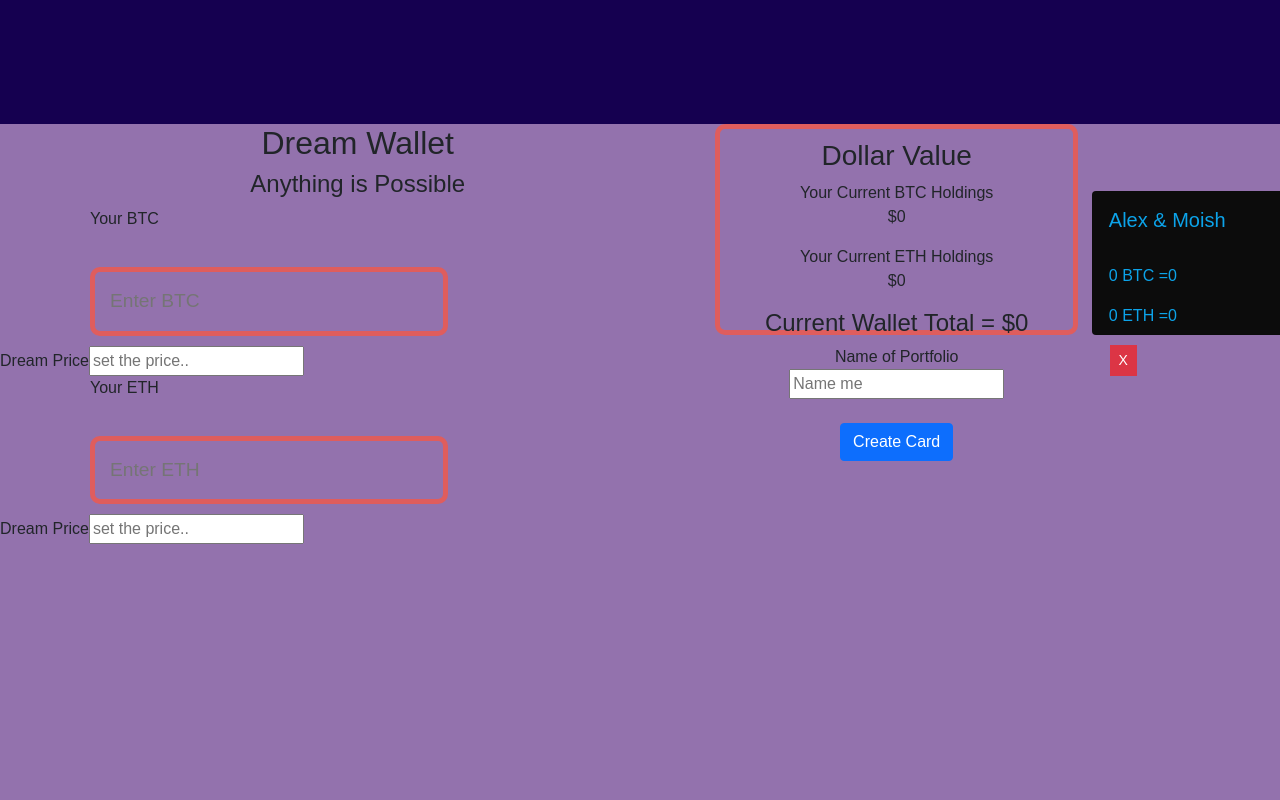
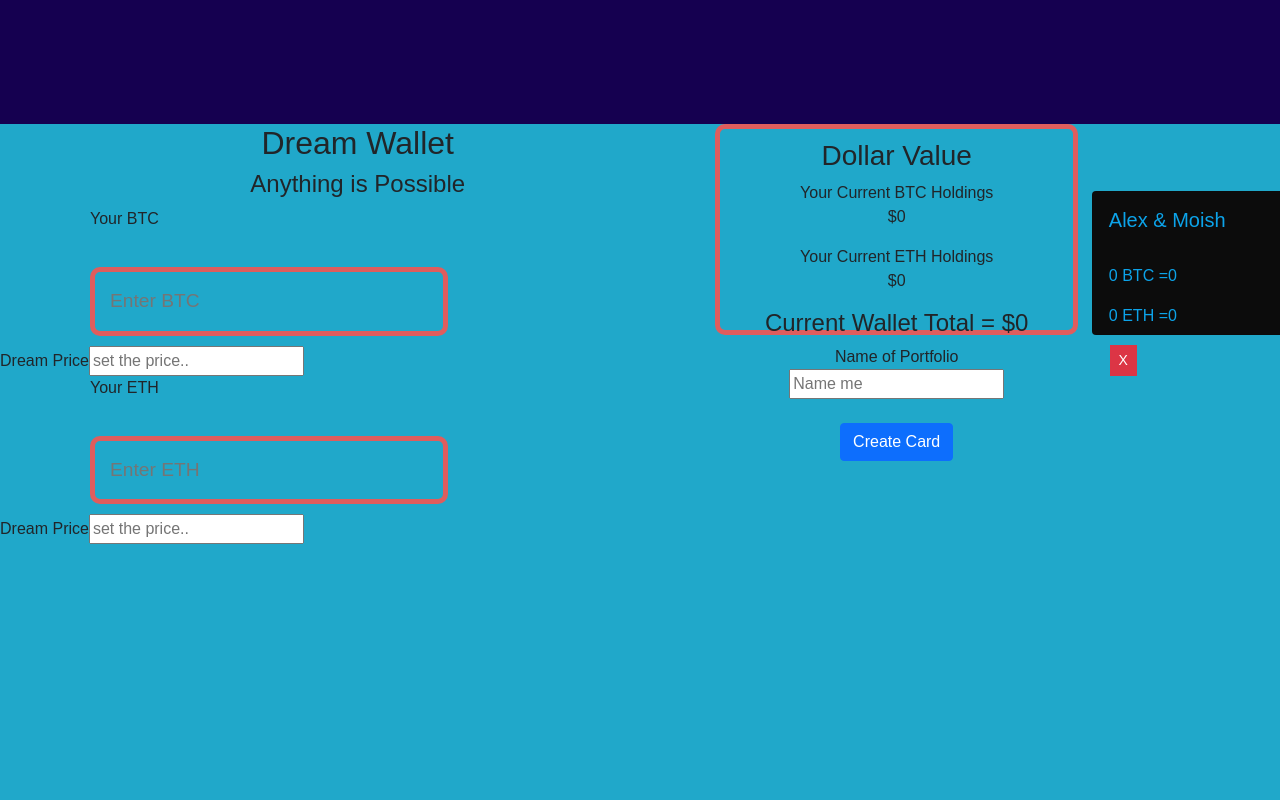
Before and after one commit to AlexManzi/Cryptonaire, a React (Create React App) app: page / in a window 1280 px wide. Shown: the part 1380-2180 px from the top of the page. Built offline with nearby package versions, Linux system fonts and the light colour scheme; no server answers; data requests are answered from the project's data file.

Commit message:
Blue Dreams

```diff
--- a/public/styles.css
+++ b/public/styles.css
@@ -175,7 +175,7 @@ html, body {
 
 #dreamWallet {
     height: 88vh;
-    background-color: #9372ad;
+    background-color: #20a8ca;
     display: flex;
 }
 
```
